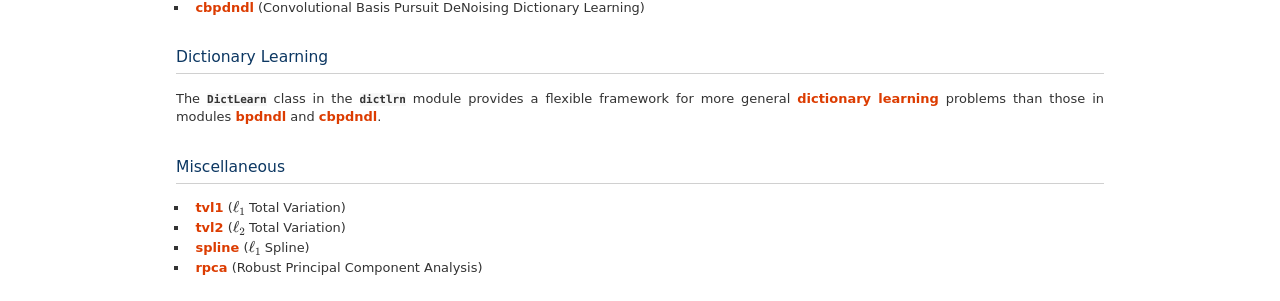
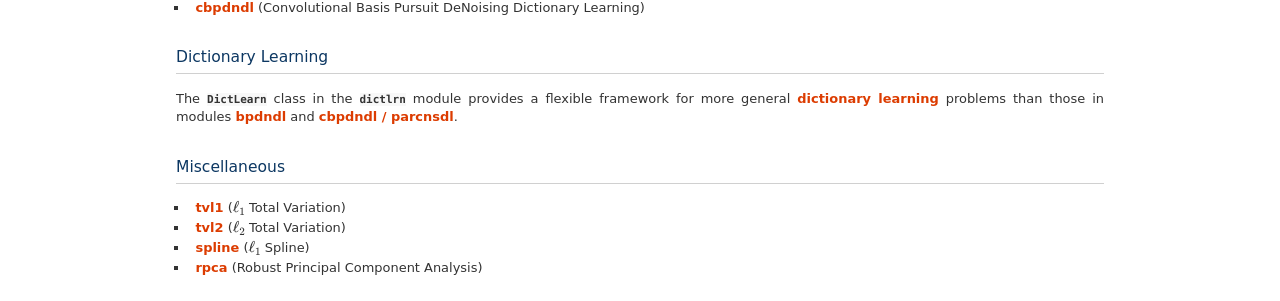
Before and after one commit to bwohlberg/sporco, a Sphinx documentation site: the page built from docs/source/invprob.rst, in a window 1280 px wide. Shown: the part 468-769 px from the top of the page. Built offline with Sphinx 7.4.7, drawn with Linux system fonts in a browser that asks for light colours; pages that are not in the unit, such as notebooks, are missing from menus; cross-references to code outside the pages are shown as plain code.

Commit message:
Added links to docs for new modules

```diff
--- a/docs/source/invprob.rst
+++ b/docs/source/invprob.rst
@@ -30,7 +30,7 @@ Dictionary Learning
 The :class:`.DictLearn` class in the :mod:`.dictlrn` module provides a
 flexible framework for more general :doc:`dictionary learning
 <invprob/dictlrn>` problems than those in modules :doc:`bpdndl
-<invprob/bpdndl>` and :doc:`cbpdndl <invprob/cbpdndl>`.
+<invprob/bpdndl>` and :doc:`cbpdndl / parcnsdl <invprob/cbpdndl>`.
 
 
 Miscellaneous
```
